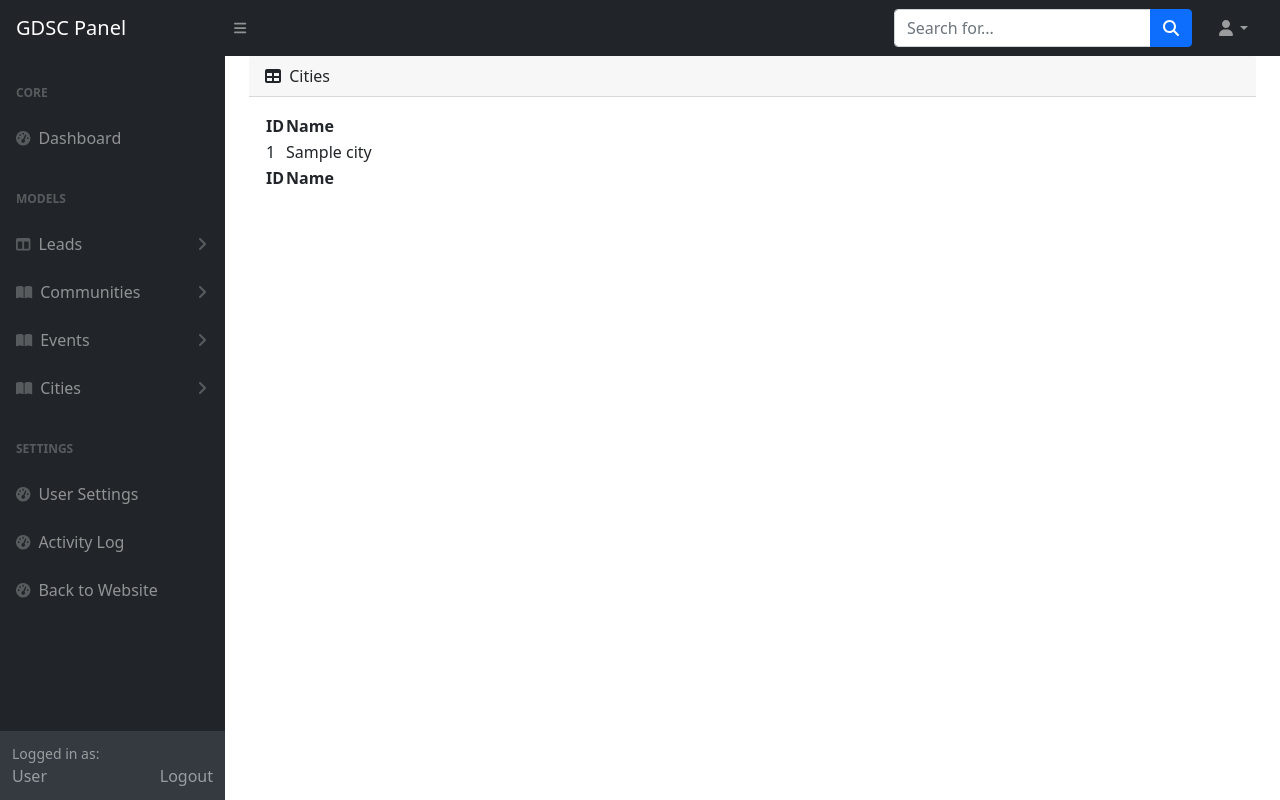
After one commit to tolgaozgun/GDSCLeads, a Django app: template panel/templates/panel/cities/cities.html in a window 1280 px wide. The commit adds this page. Run offline with Django 3.2, Linux system fonts and the light colour scheme; the template is opened without the code that fills it: most values are stand-ins (such as "Sample title", 1, 10 or a date in 2020); some libraries are stand-ins or nearby versions.

Commit message:
Minor UI changes, added City model support

```diff
--- a/map/templates/main/base_navbar.html
+++ b/map/templates/main/base_navbar.html
@@ -26,6 +26,7 @@
                   <li><a href="{% url 'map_leads' %}" class="nav-link">Lead Map</a></li>
                   <li><a href="{% url 'map_communities' %}" class="nav-link">Community Map</a></li>
                   <li><a href="{% url 'map_events' %}" class="nav-link">Events</a></li>
+                  <li><a href="{% url 'login' %}" class="nav-link">Login</a></li>
 
 
 {#                  <li class="has-children">#}
--- a/panel/templates/panel/base/base_sidenav.html
+++ b/panel/templates/panel/base/base_sidenav.html
@@ -41,6 +41,17 @@
                         <a class="nav-link" href="{% url 'panel_events' %}">Browse Events</a>
                     </nav>
                 </div>
+                <a class="nav-link collapsed" href="#" data-bs-toggle="collapse" data-bs-target="#collapseCities" aria-expanded="false" aria-controls="collapseCities">
+                    <div class="sb-nav-link-icon"><i class="fas fa-book-open"></i></div>
+                    Cities
+                    <div class="sb-sidenav-collapse-arrow"><i class="fas fa-angle-down"></i></div>
+                </a>
+                <div class="collapse" id="collapseCities" aria-labelledby="headingTwo" data-bs-parent="#sidenavAccordion">
+                    <nav class="sb-sidenav-menu-nested nav">
+                        <a class="nav-link" href="{% url 'panel_city_add' %}">Add a New City</a>
+                        <a class="nav-link" href="{% url 'panel_cities' %}">Browse Cities</a>
+                    </nav>
+                </div>
                 <div class="sb-sidenav-menu-heading">Settings</div>
                 <a class="nav-link" href="{% url 'panel_index' %}">
                     <div class="sb-nav-link-icon"><i class="fas fa-tachometer-alt"></i></div>
@@ -49,6 +60,10 @@
                 <a class="nav-link" href="{% url 'panel_index' %}">
                     <div class="sb-nav-link-icon"><i class="fas fa-tachometer-alt"></i></div>
                     Activity Log
+                </a>
+                <a class="nav-link" href="{% url 'index' %}">
+                    <div class="sb-nav-link-icon"><i class="fas fa-tachometer-alt"></i></div>
+                    Back to Website
                 </a>
             </div>
         </div>
--- /dev/null
+++ b/panel/templates/panel/cities/cities.html
@@ -0,0 +1,48 @@
+{% extends 'panel/base/base_index.html'%}
+
+{% block title %}
+    <title>GDSC Panel - Cities</title>
+{% endblock %}
+
+{% block content %}
+
+<div id="layoutSidenav">
+{% block sidenav %}
+    {% include 'panel/base/base_sidenav.html' %}
+{% endblock %}
+    <div id="layoutSidenav_content">
+        <main>
+            <div class="container-fluid px-4">
+                <div class="card-header">
+                    <i class="fas fa-table me-1"></i>
+                    Cities
+                </div>
+                <div class="card-body">
+                    <table id="datatablesSimple">
+                        <thead>
+                            <tr>
+                                <th>ID</th>
+                                <th>Name</th>
+                            </tr>
+                        </thead>
+                        <tfoot>
+                            <tr>
+                                <th>ID</th>
+                                <th>Name</th>
+                            </tr>
+                        </tfoot>
+                        <tbody>
+                        {% for city in cities %}
+                            <tr>
+                                <td>{{ city.id }}</td>
+                                <td>{{ city.name }}</td>
+                            </tr>
+                        {% endfor %}
+                        </tbody>
+                    </table>
+                </div>
+            </div>
+        </main>
+    </div>
+</div>
+{% endblock %}
--- a/panel/urls.py
+++ b/panel/urls.py
@@ -26,5 +26,10 @@ urlpatterns = [
     path('events/<int:pk>/edit', EditEventView.as_view(), name="panel_event_edit"),
     path('events/<int:pk>/delete', DeleteEventView.as_view(), name="panel_event_delete"),
 
+    path('cities', BrowseCitiesView.as_view(), name="panel_cities"),
+    path('cities/add', AddCityView.as_view(), name="panel_city_add"),
+    path('cities/<int:pk>/edit', EditCityView.as_view(), name="panel_city_edit"),
+    path('cities/<int:pk>/delete', DeleteCityView.as_view(), name="panel_city_delete"),
+
 
 ]
```
Also changed, not shown: panel/views.py (+27 -2 lines).
